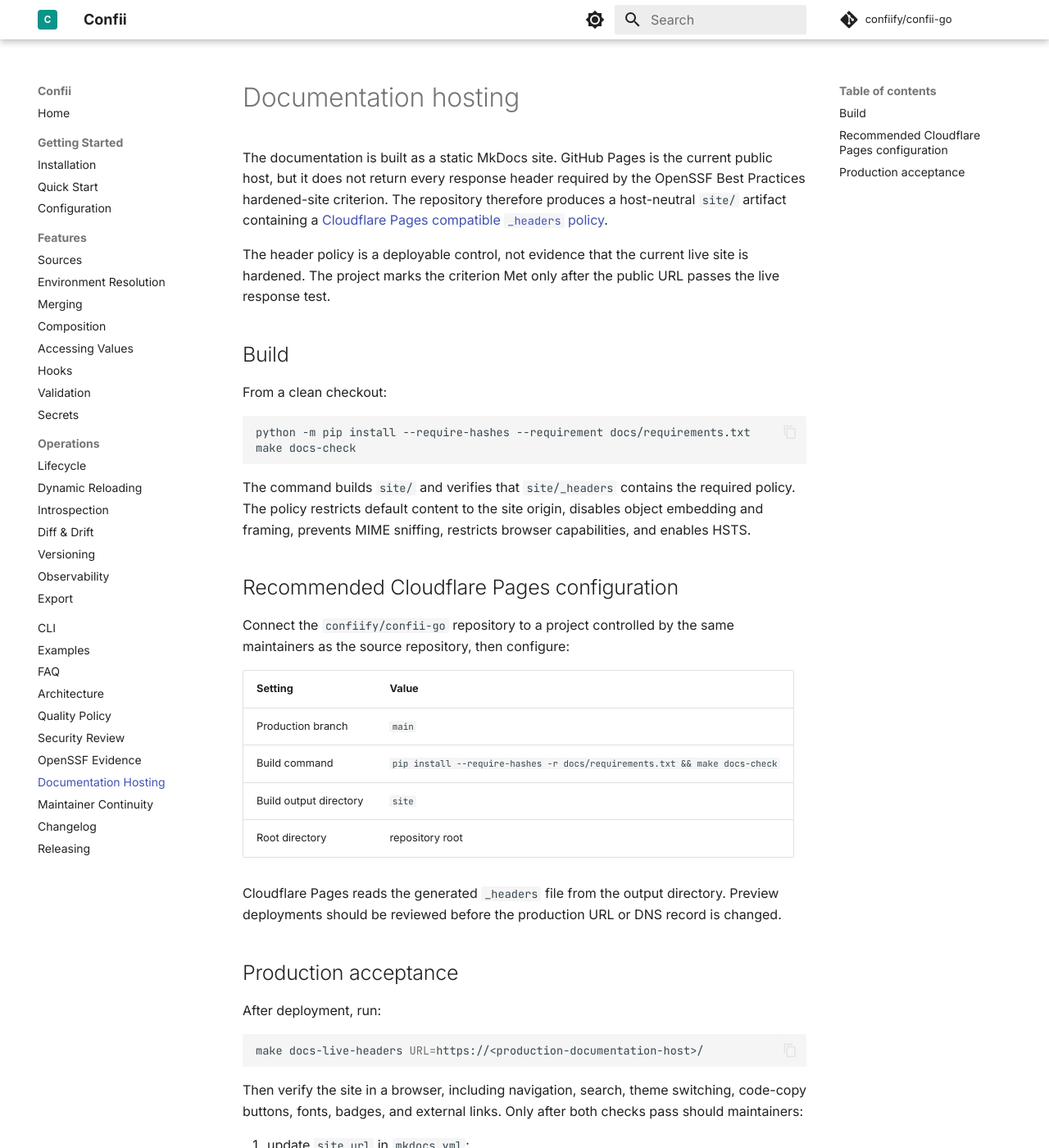
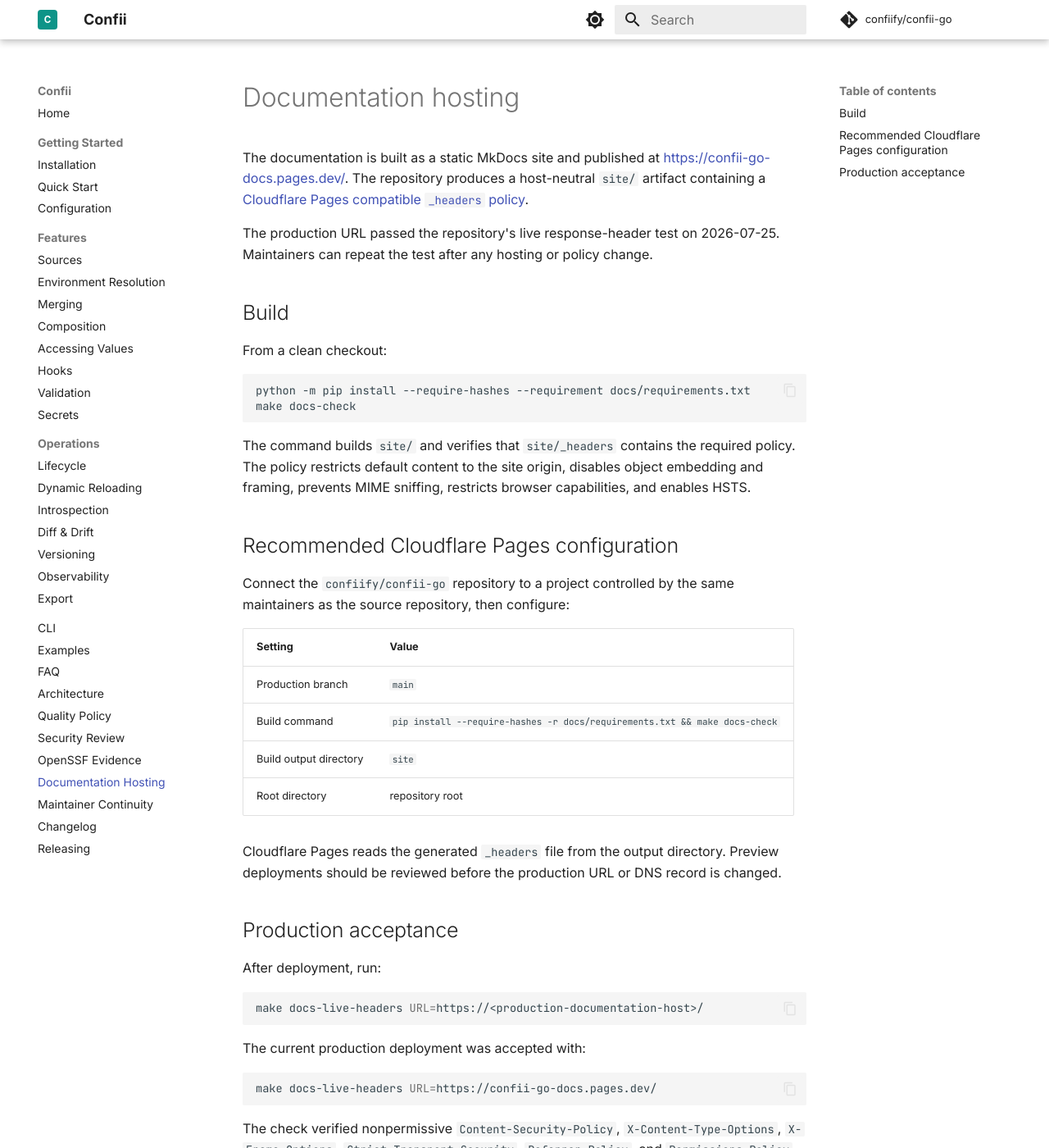
Before and after one commit to confiify/confii-go, an MkDocs documentation site: the page built from docs/HOSTING.md, in a window 1280 px wide and 1400 px high. Shown: the whole window at 82% size. Built offline with MkDocs 1.6.1 and Material for MkDocs 9.7.7, drawn with Linux system fonts in a browser that asks for light colours; comment, search, counter and statistics services are not loaded; some of the changed text lies outside the part shown.

````diff
--- a/docs/HOSTING.md
+++ b/docs/HOSTING.md
@@ -1,14 +1,12 @@
 # Documentation hosting
 
-The documentation is built as a static MkDocs site. GitHub Pages is the
-current public host, but it does not return every response header required by
-the OpenSSF Best Practices hardened-site criterion. The repository therefore
-produces a host-neutral `site/` artifact containing a
+The documentation is built as a static MkDocs site and published at
+<https://confii-go-docs.pages.dev/>. The repository produces a host-neutral
+`site/` artifact containing a
 [Cloudflare Pages compatible `_headers` policy](https://developers.cloudflare.com/pages/configuration/headers/).
 
-The header policy is a deployable control, not evidence that the current live
-site is hardened. The project marks the criterion Met only after the public
-URL passes the live response test.
+The production URL passed the repository's live response-header test on
+2026-07-25. Maintainers can repeat the test after any hosting or policy change.
 
 ## Build
 
@@ -48,9 +46,19 @@ After deployment, run:
 make docs-live-headers URL=https://<production-documentation-host>/
 ```
 
-Then verify the site in a browser, including navigation, search, theme
-switching, code-copy buttons, fonts, badges, and external links. Only after
-both checks pass should maintainers:
+The current production deployment was accepted with:
+
+```bash
+make docs-live-headers URL=https://confii-go-docs.pages.dev/
+```
+
+The check verified nonpermissive `Content-Security-Policy`,
+`X-Content-Type-Options`, `X-Frame-Options`, `Strict-Transport-Security`,
+`Referrer-Policy`, and `Permissions-Policy` response headers.
+
+Also verify the site in a browser, including navigation, search, theme
+switching, code-copy buttons, fonts, badges, and external links. After a host
+migration, maintainers should:
 
 1. update `site_url` in `mkdocs.yml`;
 2. update the repository website URL and badge evidence;
--- a/mkdocs.yml
+++ b/mkdocs.yml
@@ -1,7 +1,7 @@
 # Copyright 2026 The Confii Contributors
 # SPDX-License-Identifier: MIT
 site_name: Confii
-site_url: https://confiify.github.io/confii-go/
+site_url: https://confii-go-docs.pages.dev/
 site_description: Complete configuration management for Go
 repo_url: https://github.com/confiify/confii-go
 repo_name: confiify/confii-go
````
Also changed, not shown: docs/OPENSSF_BEST_PRACTICES.md (+1 -1 lines), .bestpractices.json.
